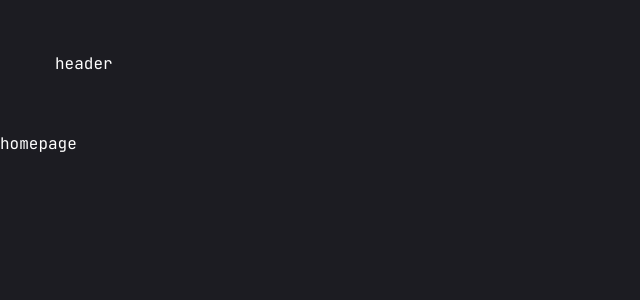
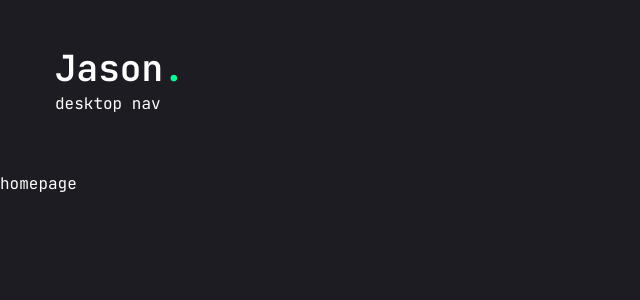
Before and after one commit to Jaycelab/Main-Portfolio, a Next.js app: page / in a window 1280 px wide. Shown: the top 300 px of the page, without its empty margins (0-640 px from the left). Built offline with nearby package versions, Linux system fonts and the light colour scheme.

Commit message:
components setup

```diff
--- a/components/Header.jsx
+++ b/components/Header.jsx
@@ -1,10 +1,22 @@
 import Link from "next/link";
 import { Button } from "./ui/button";
 
+//components
+import Nav from "./Nav";
+
 const Header = () => {
   return (
-    <header className="py-8 xl:py-12 text-white">
-      <div className="container mx-auto">header</div>
+    <header className="py-8 xl:py-12 text-white ">
+      <div className="container mx-auto">
+        {/*logo*/}
+        <Link href="/">
+          <h1 className="text-4xl font-semibold">
+            Jason<span className="text-accent">.</span>
+          </h1>
+        </Link>
+        {/*desktop nav*/}
+        <Nav />
+      </div>
     </header>
   );
 };
--- /dev/null
+++ b/components/Nav.jsx
@@ -0,0 +1,5 @@
+const Nav = () => {
+  return <nav>desktop nav</nav>;
+};
+
+export default Nav;
```
